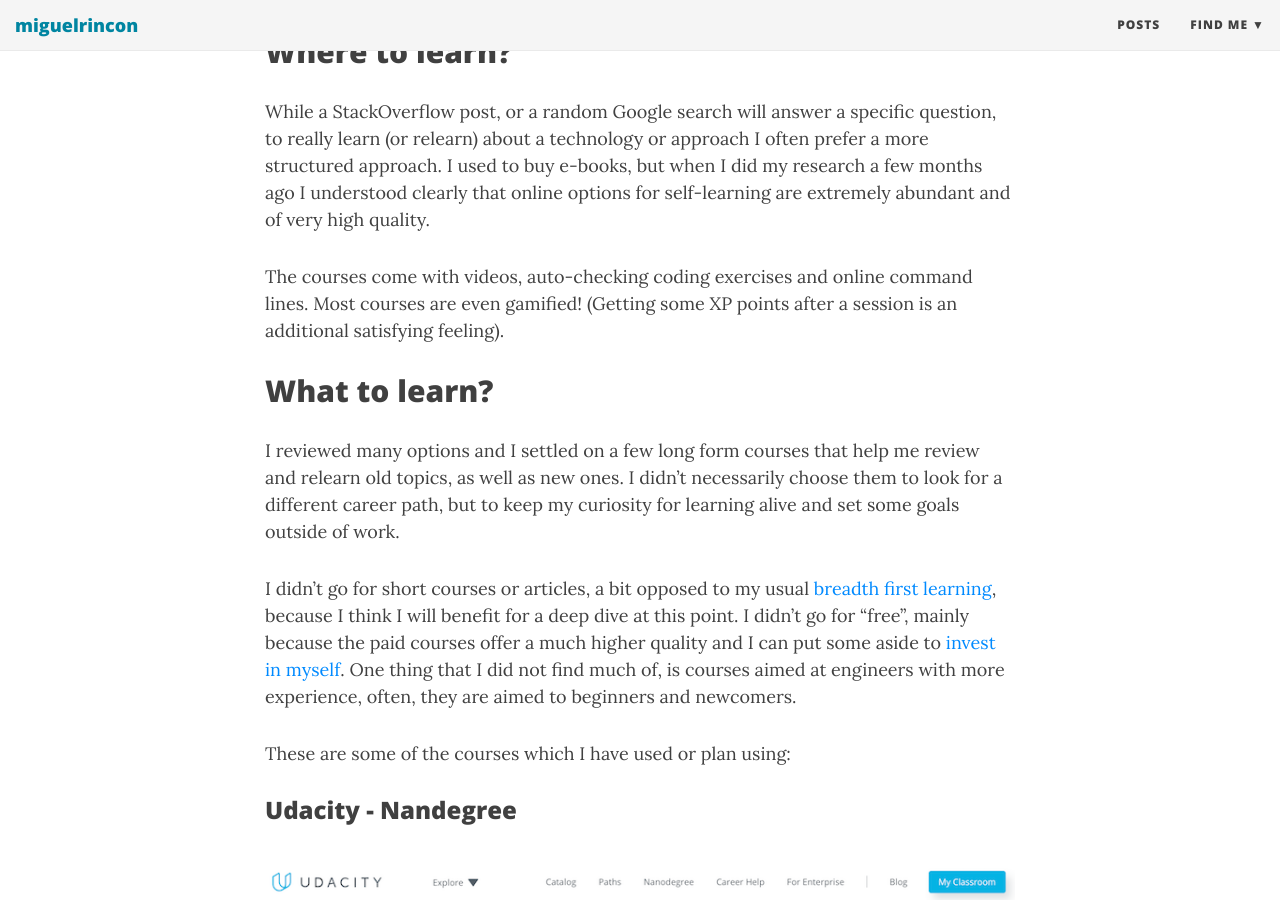
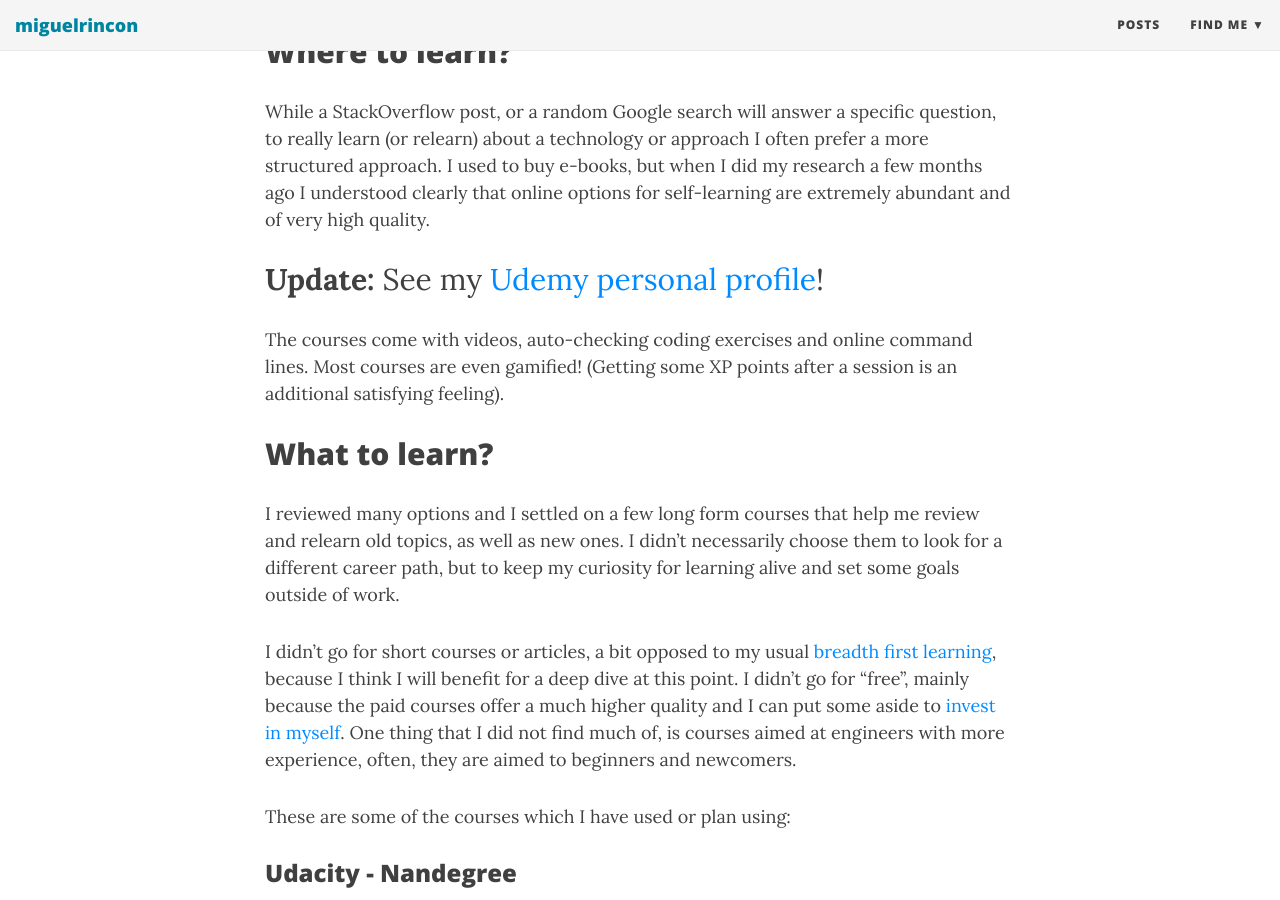
Before and after one commit to miguelrincon/miguelrincon.github.io, a Jekyll site: the page built from _posts/2018-10-14-random-acts-learning.md, in a window 1280 px wide and 900 px high, scrolled down 763 px. Built offline with Jekyll 4.4.1, drawn with Linux system fonts in a browser that asks for light colours.

Commit message:
Add udemy profile links

```diff
--- a/_posts/2018-10-14-random-acts-learning.md
+++ b/_posts/2018-10-14-random-acts-learning.md
@@ -17,6 +17,9 @@
 ## Where to learn?
 
 While a StackOverflow post, or a random Google search will answer a specific question, to really learn (or relearn) about a technology or approach I often prefer a more structured approach. I used to buy e-books, but when I did my research a few months ago I understood clearly that online options for self-learning are extremely abundant and of very high quality.
+
+**Update:** See my [Udemy personal profile](https://www.udemy.com/user/miguel-rincon-4/)!
+{:class="h2"}
 
 The courses come with videos, auto-checking coding exercises and online command lines. Most courses are even gamified! (Getting some XP points after a session is an additional satisfying feeling).
 
```
Also changed, not shown: index.md (+2 -0 lines).
